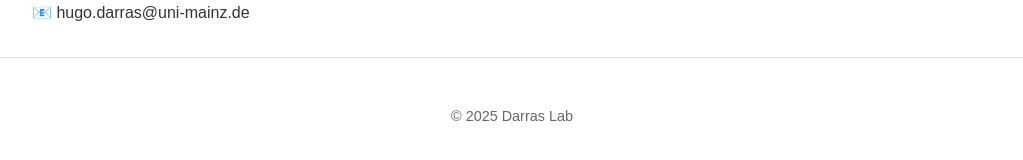
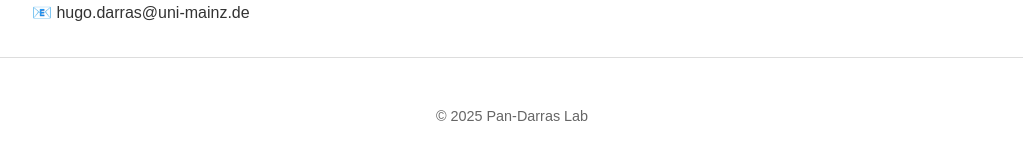
Before and after one commit to lab-darras/lab-darras.github.io, a Jekyll site: the page built from contact.md, in a window 1280 px wide. Shown: the part 386-546 px from the top of the page, without its empty margins (128-1151 px from the left). Built offline with Jekyll 4.4.1, drawn with Linux system fonts in a browser that asks for light colours.

Commit message:
Update _config.yml

```diff
--- a/_config.yml
+++ b/_config.yml
@@ -1,3 +1,3 @@
 theme: jekyll-theme-cayman
-title: "Darras Lab"
-description: "Genetic systems and social evolution"
+title: "Pan-Darras Lab"
+description: "Haplodiploidy and Genetic systems"
```
